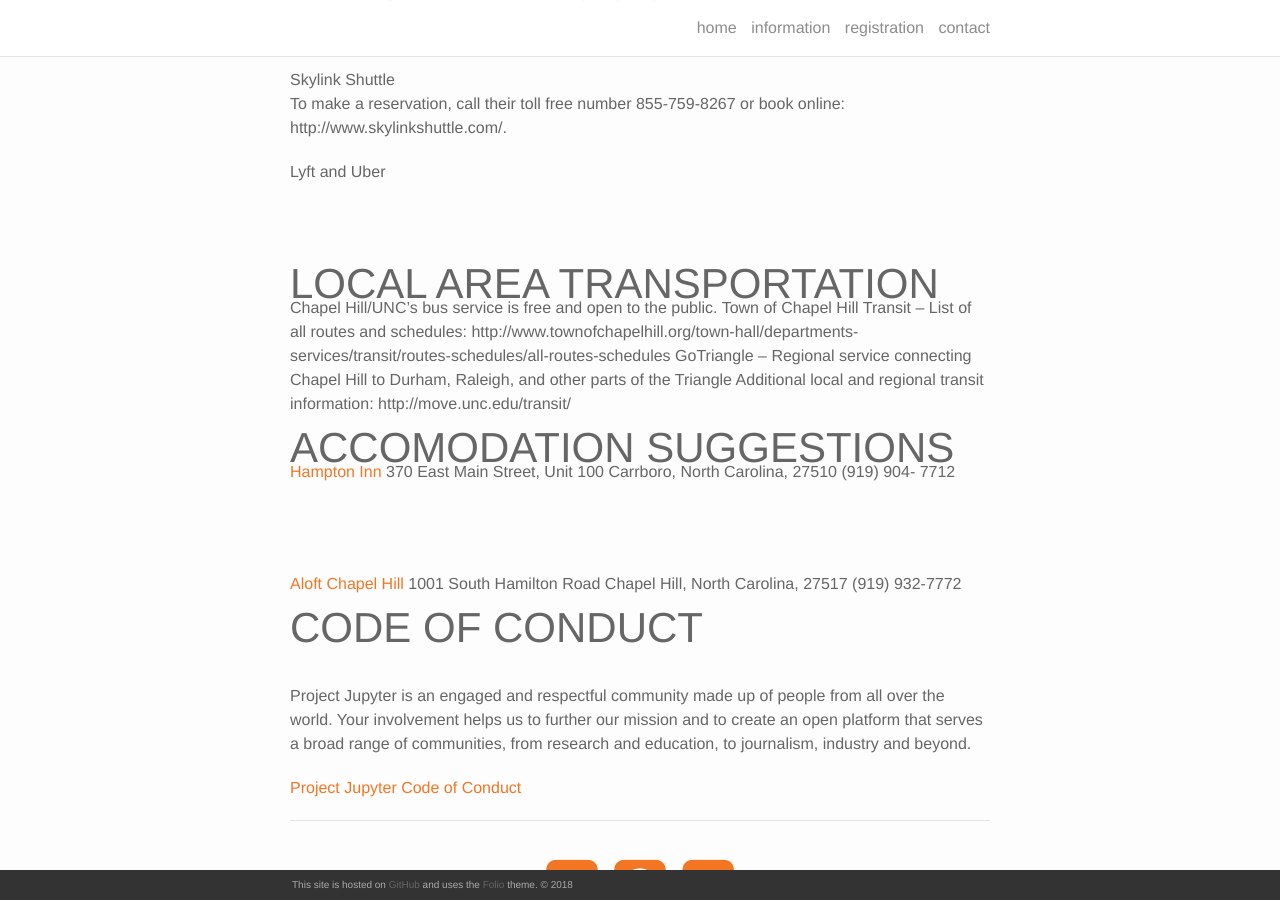
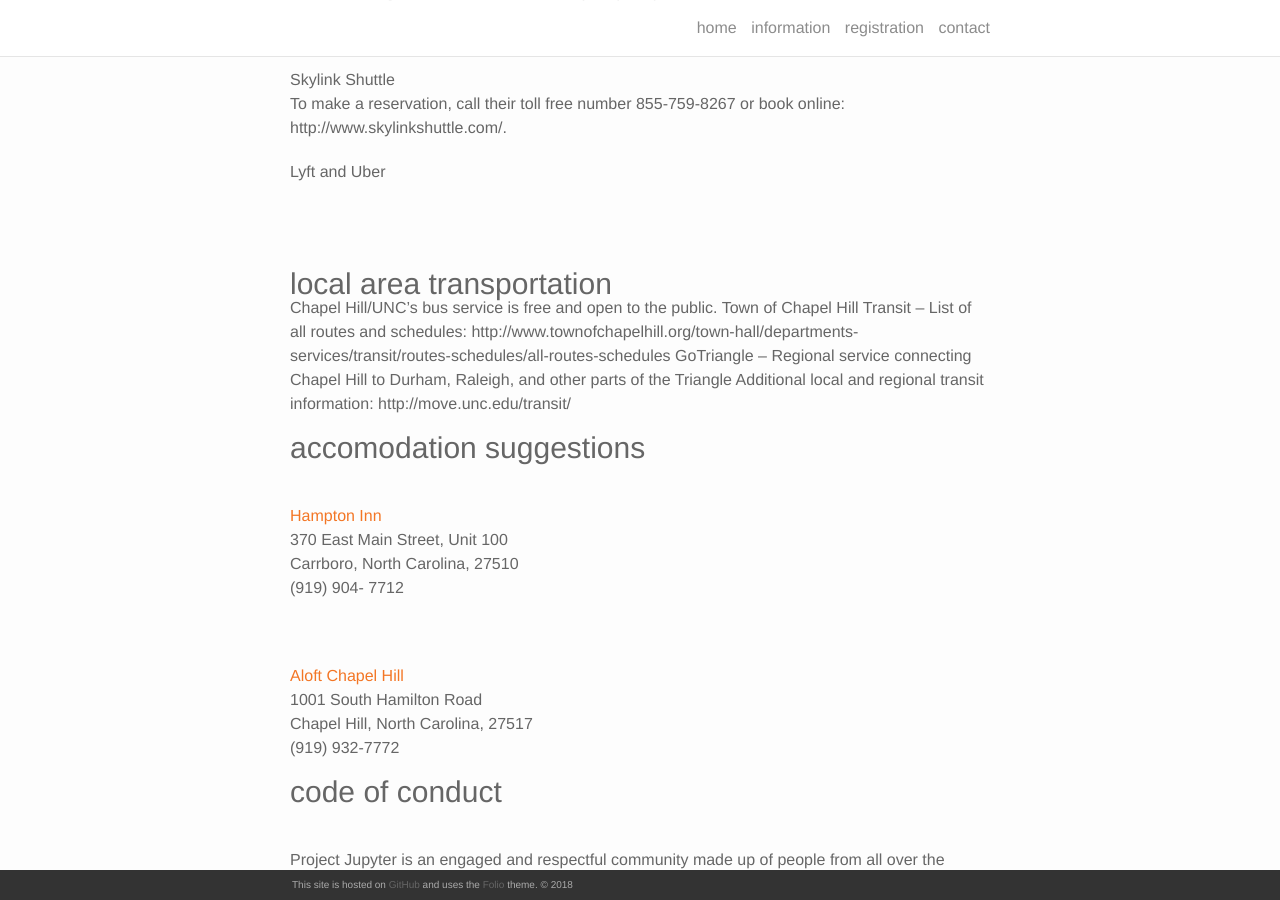
Before and after one commit to bogoli/-folio, a Jekyll site: the page built from information.md, in a window 1280 px wide and 900 px high, scrolled down 1364 px. Built offline with Jekyll 4.4.1, drawn with Linux system fonts in a browser that asks for light colours; nearby versions of some CDN libraries.

Commit message:
Format changes

```diff
--- a/information.md
+++ b/information.md
@@ -81,31 +81,38 @@ Lyft and Uber
 <br/>
 
 
-<h2>LOCAL AREA TRANSPORTATION</h2>
+<h3>local area transportation</h3>
 
-Chapel Hill/UNC’s bus service is free and open to the public.
+<p>Chapel Hill/UNC’s bus service is free and open to the public.
 Town of Chapel Hill Transit – List of all routes and schedules:
 http://www.townofchapelhill.org/town-hall/departments-services/transit/routes-schedules/all-routes-schedules
 GoTriangle – Regional service connecting Chapel Hill to Durham, Raleigh, and other parts of the Triangle
-Additional local and regional transit information: http://move.unc.edu/transit/
+Additional local and regional transit information: http://move.unc.edu/transit/</p>
 
-<h2>ACCOMODATION SUGGESTIONS</h2>
+<h3>accomodation suggestions</h3>
+
+<br/>
 
 <a href="http://hamptoninn3.hilton.com/en/hotels/north-carolina/hampton-inn-and-suites-chapel-hill-carrboro-downtown-RDUCOHX/index.html">Hampton Inn</a>
+<br/>
 370 East Main Street, Unit 100
+<br/>
 Carrboro, North Carolina, 27510
+<br/>
 (919) 904- 7712
 
 <br/>
-<br/>
 
 <a href="http://www.aloftchapelhill.com/">Aloft Chapel Hill</a>
+<br/>
 1001 South Hamilton Road
+<br/>
 Chapel Hill, North Carolina, 27517
+<br/>
 (919) 932-7772
 
 
-<h2>CODE OF CONDUCT</h2>
+<h3>code of conduct</h3>
 
 <br/>
 
```
